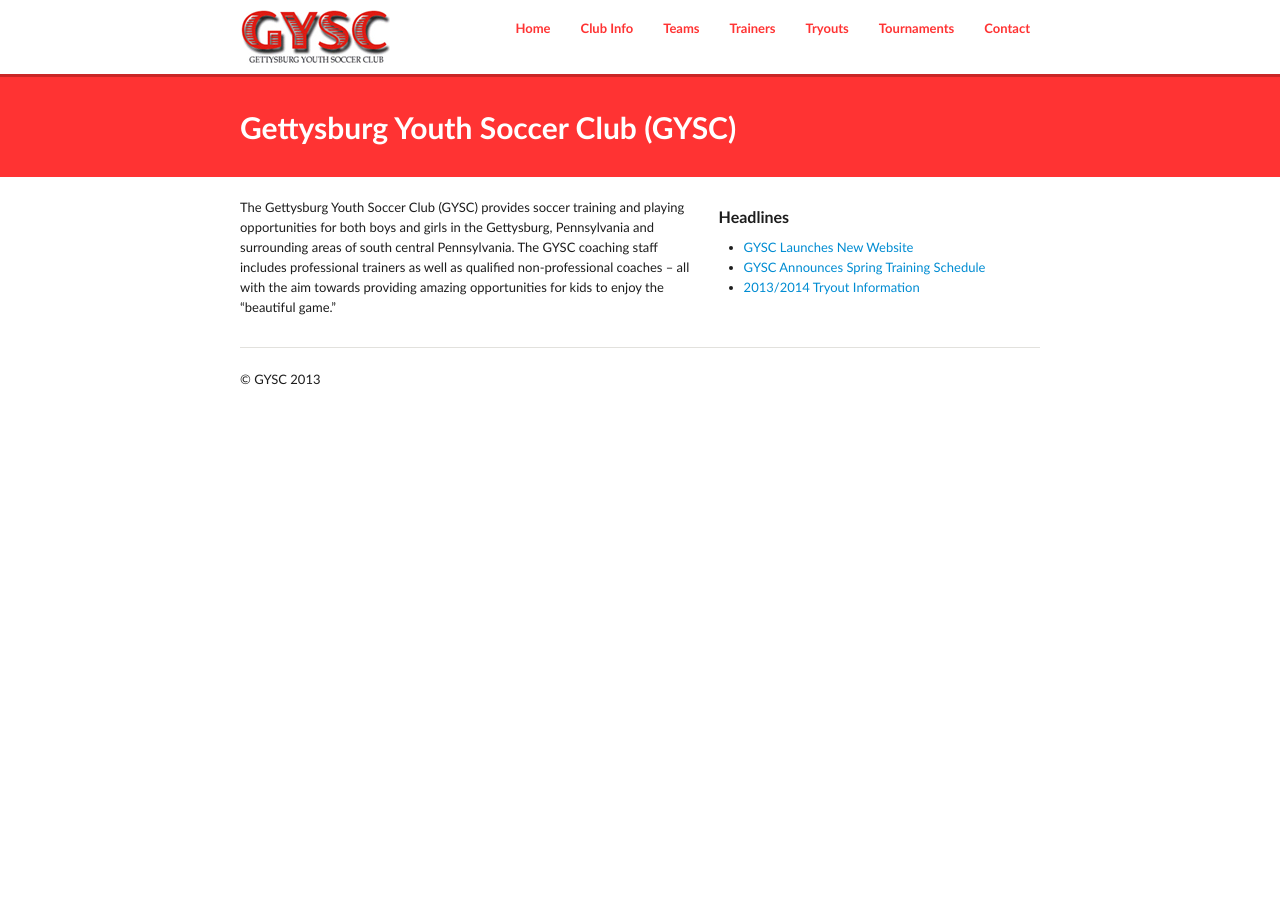
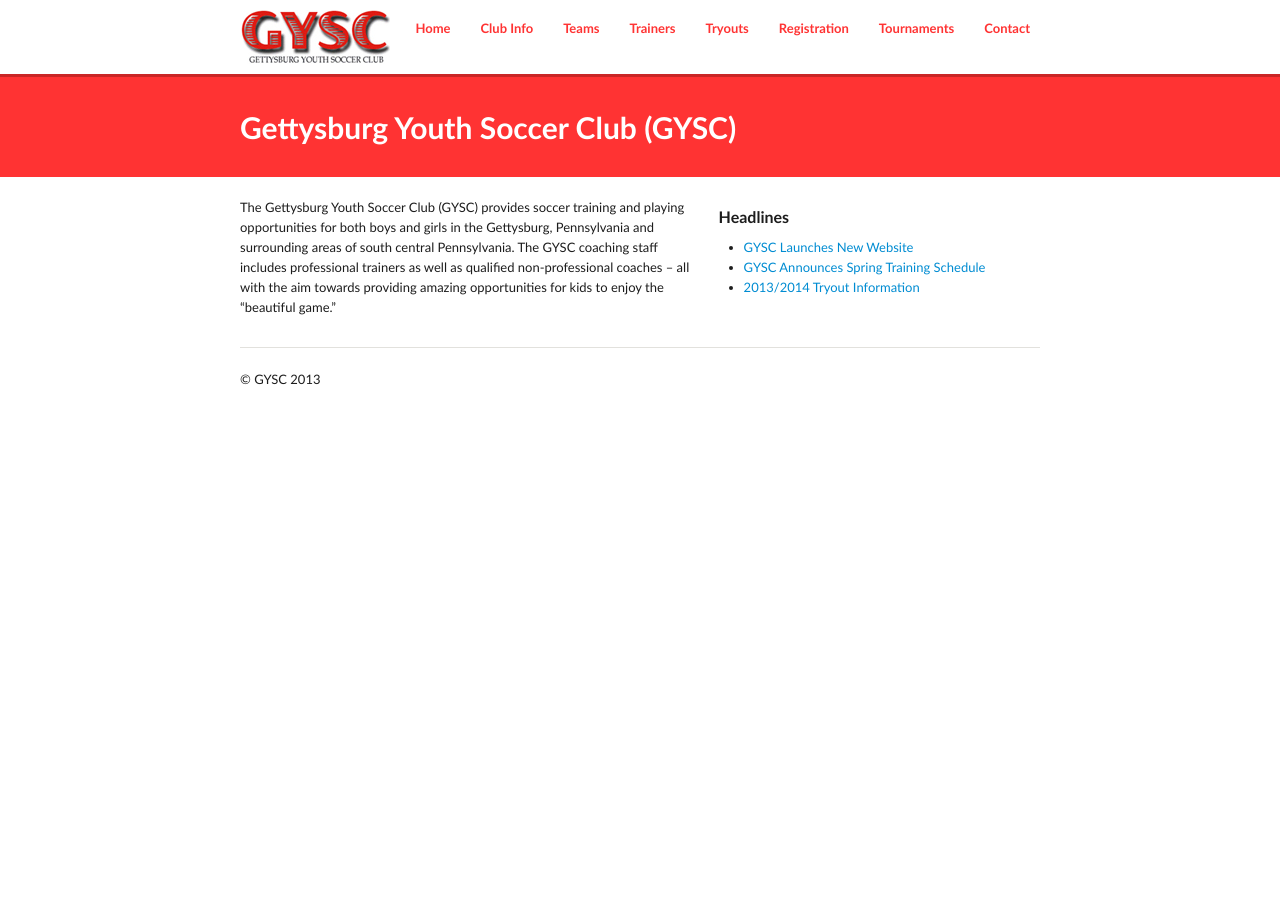
Before and after one commit to GYSC/gysc.github.com, a Jekyll site: the page built from index.md, in a window 1280 px wide. Built offline with Jekyll 4.4.1, drawn with Linux system fonts in a browser that asks for light colours; Markdown is read by kramdown in place of the engine named in the settings.

Commit message:
Update header.html

```diff
--- a/_includes/header.html
+++ b/_includes/header.html
@@ -40,6 +40,7 @@
 						<li><a href="/teams">Teams</a></li>
 						<li><a href="/trainers">Trainers</a></li>
 						<li><a href="/tryouts">Tryouts</a></li>
+						<li><a href="/registration">Registration</a></li>
 						<li><a href="/tournaments">Tournaments</a></li>
 						<li><a href="/contact">Contact</a></li>
 					</ul>
```
